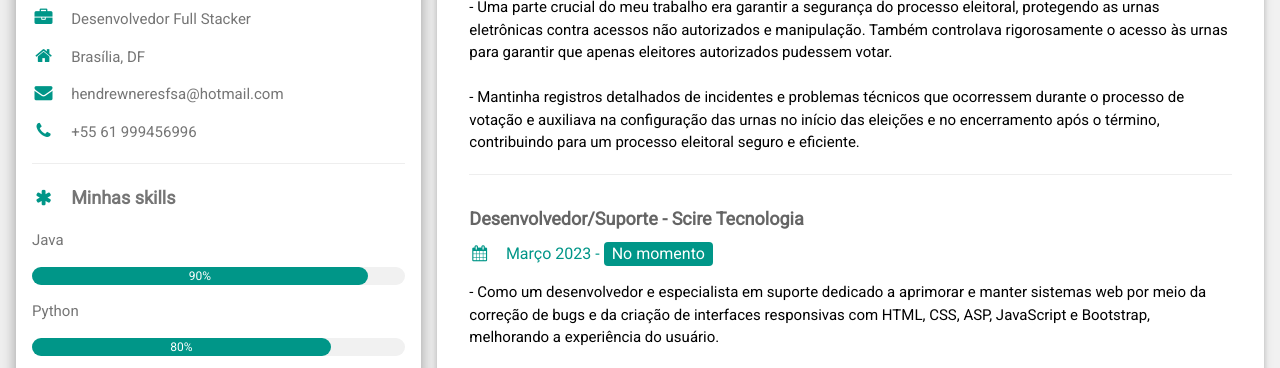
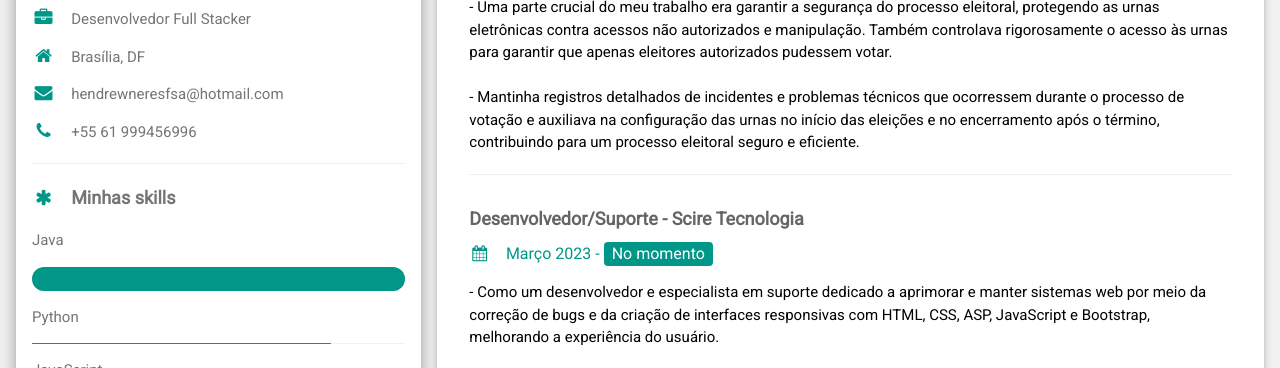
Before and after one commit to drewneres/drewneres.github.io, a plain HTML site: page index.html in a window 1280 px wide. Shown: the part 428-796 px from the top of the page. Drawn offline with nearby package versions, Linux system fonts and the light colour scheme.

Commit message:
Update index.html

```diff
--- a/index.html
+++ b/index.html
@@ -40,12 +40,11 @@ html,body,h1,h2,h3,h4,h5,h6 {font-family: "Roboto", sans-serif}
           <p class="w3-large"><b><i class="fa fa-asterisk fa-fw w3-margin-right w3-text-teal"></i>Minhas skills</b></p>
           <p>Java</p>
           <div class="w3-light-grey w3-round-xlarge w3-small">
-            <div class="w3-container w3-center w3-round-xlarge w3-teal" style="width:90%">90%</div>
+            <div class="w3-round-xlarge w3-teal" style="height:24px;width:100%"></div>
           </div>
           <p>Python</p>
           <div class="w3-light-grey w3-round-xlarge w3-small">
             <div class="w3-container w3-center w3-round-xlarge w3-teal" style="width:80%">
-              <div class="w3-center w3-text-white">80%</div>
             </div>
           </div>
           <p>JavaScript</p>
```
